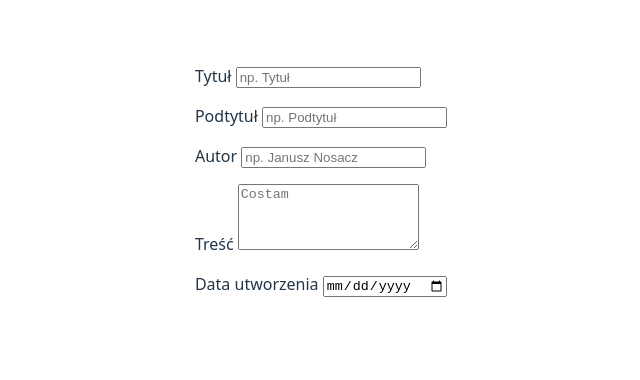
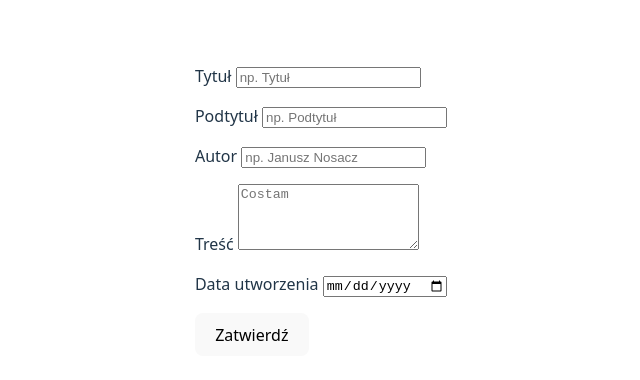
Before and after one commit to Brozi/zadanie_12, a website built with Vite: page index.html in a window 1280 px wide. Shown: the full height of the page, 319-959 px from the left. Built offline with nearby package versions, Linux system fonts and the light colour scheme; some packages are replaced by stand-ins of ours; no server answers; the database is empty.

Commit message:
fixed form index.html

```diff
--- a/index.html
+++ b/index.html
@@ -37,6 +37,8 @@
     <p><label for="date">Data utworzenia
         <input type="date" id="date">
       </label></p>
+    <button type="submit" id="sub">Zatwierdź</button>
+  </form>
 
 </body>
 
```
